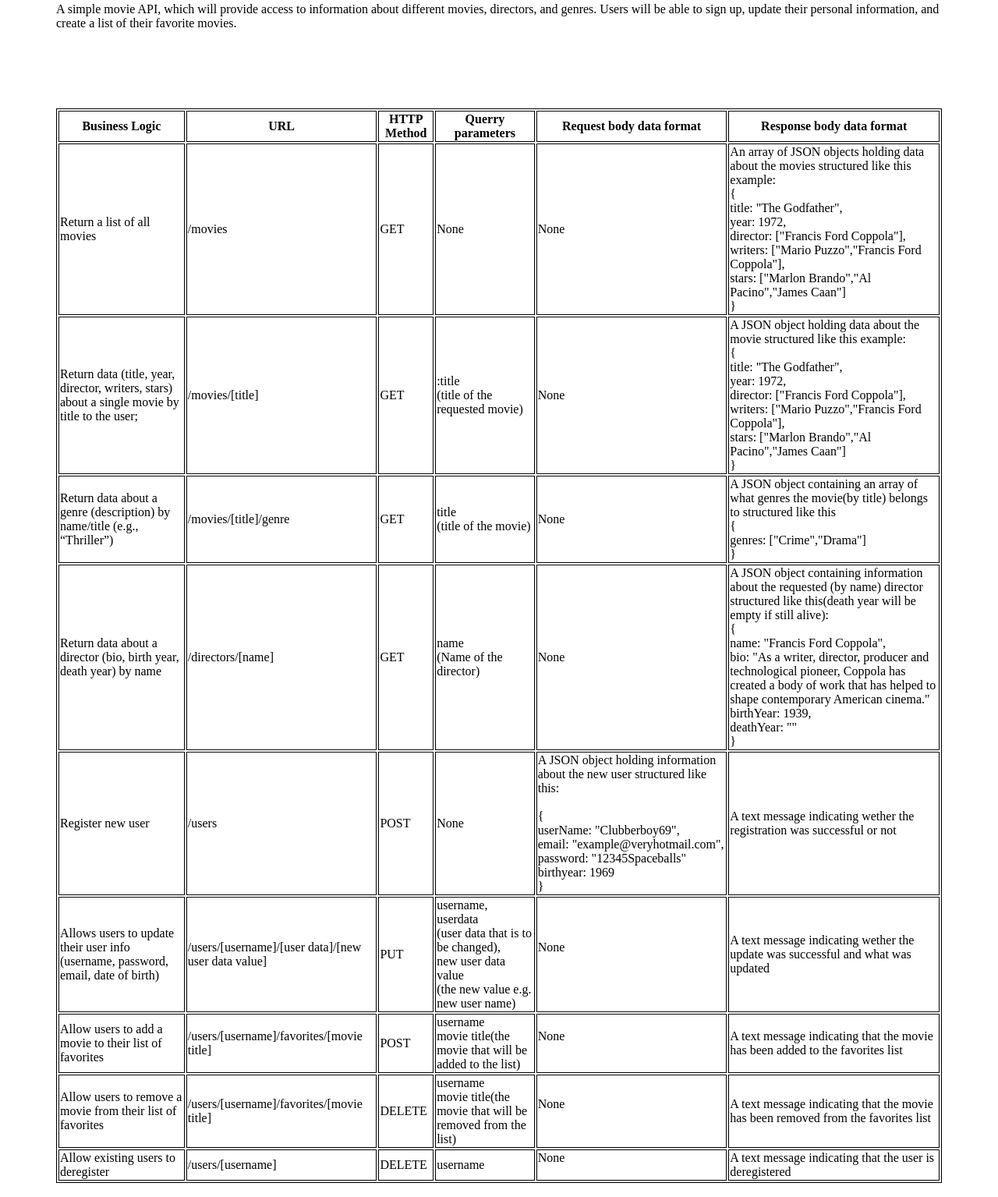
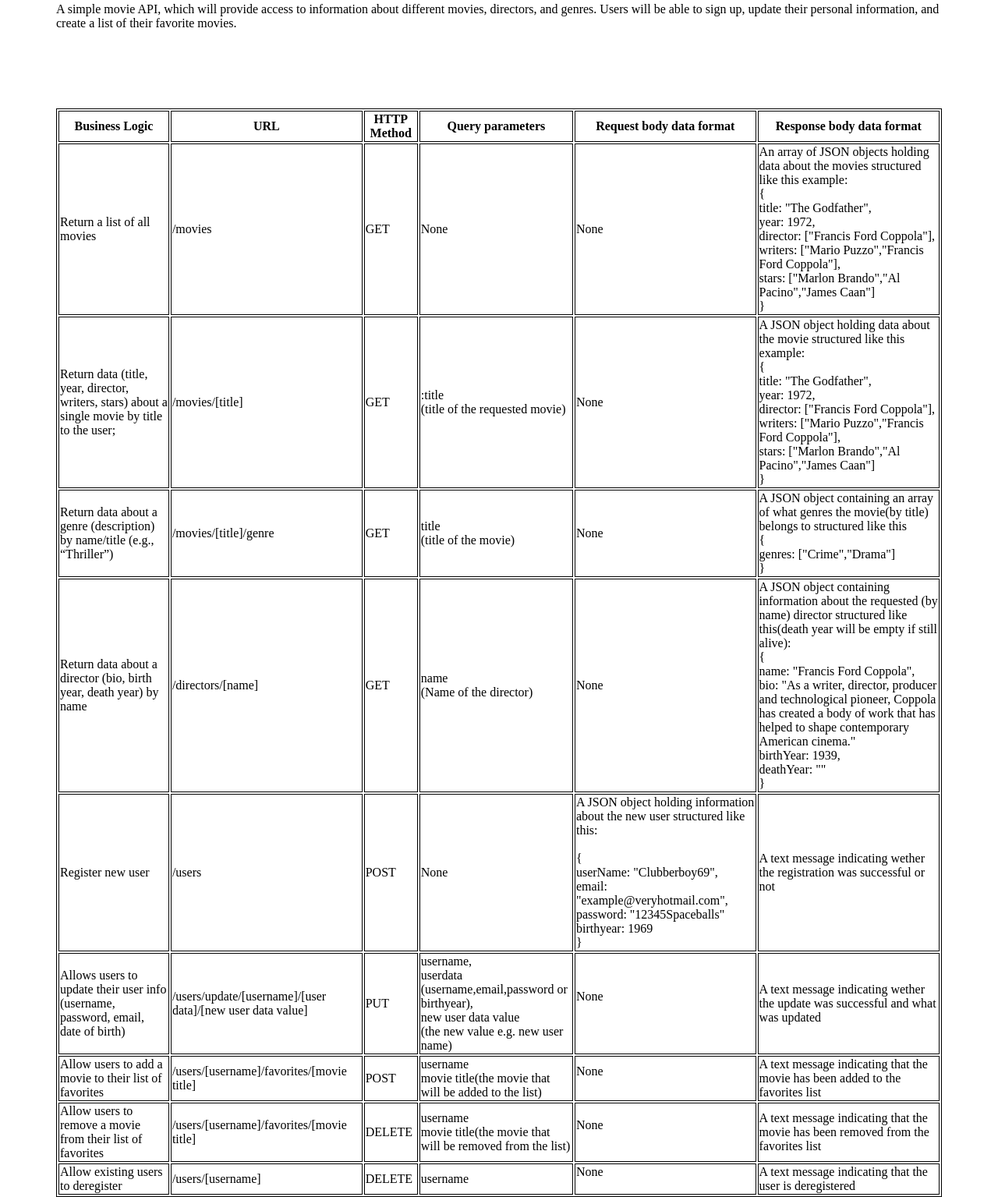
Before and after one commit to PsychoBoyJAck83/movie-api, a website: page public/documentation.html in a window 1280 px wide. Shown: the part 105-1640 px from the top of the page at 78% size. Drawn offline with Linux system fonts and the light colour scheme.

Commit message:
Updated route to update user data

```diff
--- a/public/documentation.html
+++ b/public/documentation.html
@@ -36,7 +36,7 @@
 						 <th>Business Logic</th>
 						 <th>URL</th>
 						 <th>HTTP Method</th>
-						 <th>Querry parameters</th>
+						 <th>Query parameters</th>
 						 <th>Request body data format</th>
 						 <th>Response body data format</th>
 						</b></tr>
@@ -113,9 +113,9 @@
 					 </tr>
 					 <tr>
 						<td>Allows users to update their user info (username, password, email, date of birth)</td>
-						<td>/users/[username]/[user data]/[new user data value]</td>
+						<td>/users/update/[username]/[user data]/[new user data value]</td>
 						<td>PUT</td>
-						<td>username,<br>userdata<br>(user data that is to be changed),<br>new user data value<br>(the new value e.g. new user name) </td>
+						<td>username,<br>userdata<br>(username,email,password or birthyear),<br>new user data value<br>(the new value e.g. new user name) </td>
 						<td>None<br><br></td>
 						<td>A text message indicating wether the update was successful and what was updated <br></td>
 					 </tr>
```
